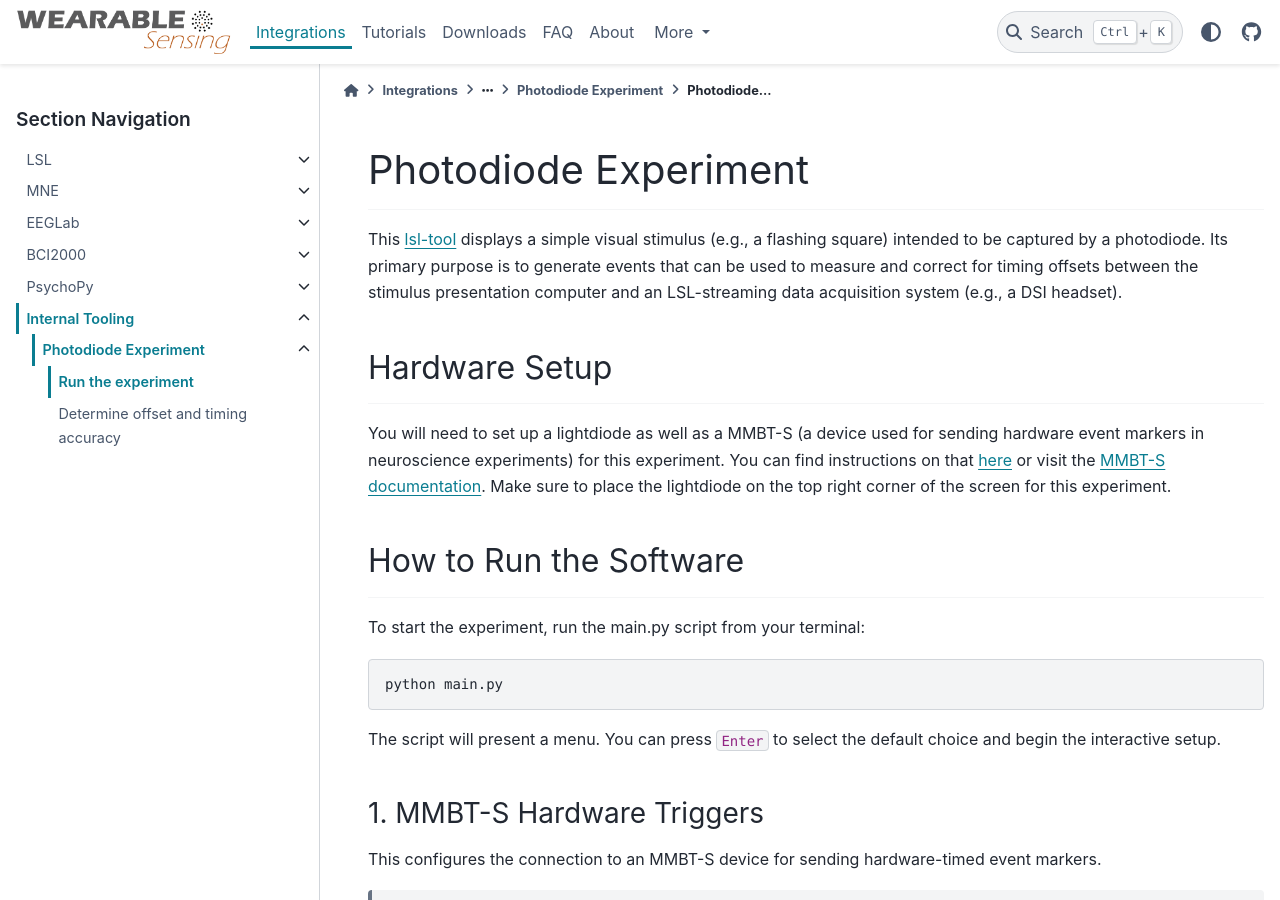
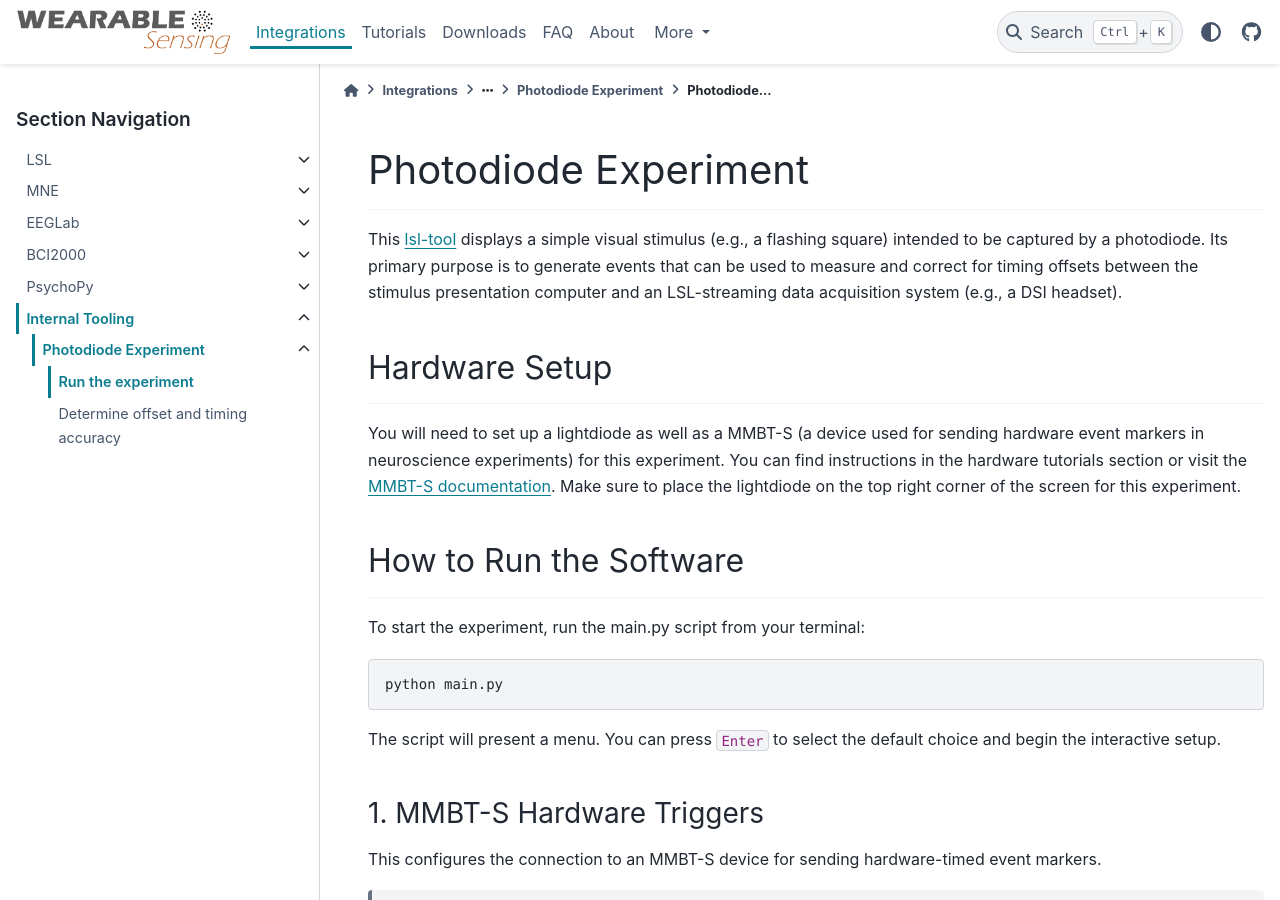
Before and after one commit to WearableSensing/wiki, a Sphinx documentation site: the page built from docs/examples/tooling/diode/photodiode.md, in a window 1280 px wide and 900 px high. Built offline with Sphinx 7.4.7 and the PyData theme 0.15.4, drawn with Linux system fonts in a browser that asks for light colours.

```diff
--- a/docs/examples/tooling/diode/photodiode.md
+++ b/docs/examples/tooling/diode/photodiode.md
@@ -6,7 +6,7 @@ This [lsl-tool](https://github.com/WearableSensing/lsl-tools) displays a simple
 ## Hardware Setup
 --------------------------------------------------------------------------------------
 
-You will need to set up a lightdiode as well as a MMBT-S (a device used for sending hardware event markers in neuroscience experiments) for this experiment. You can find instructions on that [here](../../../help/tutorials/hardware.rst#mmbt-s-trigger-box-setup-with-e-prime) or visit the [MMBT-S documentation](https://wearablesensing.com/mmbt/). Make sure to place the lightdiode on the top right corner of the screen for this experiment.
+You will need to set up a lightdiode as well as a MMBT-S (a device used for sending hardware event markers in neuroscience experiments) for this experiment. You can find instructions in the hardware tutorials section or visit the [MMBT-S documentation](https://wearablesensing.com/mmbt/). Make sure to place the lightdiode on the top right corner of the screen for this experiment.
 
 ## How to Run the Software
 --------------------------------------------------------------------------------------
```
Also changed, not shown: docs/examples/index.md (+1 -1 lines), docs/examples/psychopy/hardware.md (+1 -1 lines), docs/index.md (+1 -1 lines).
